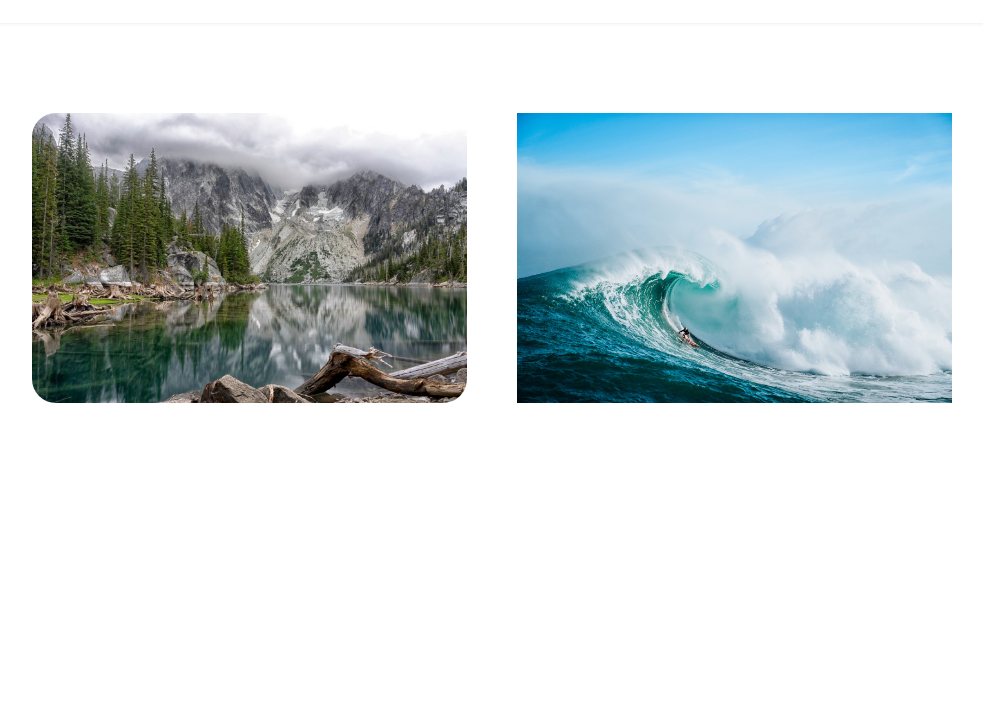
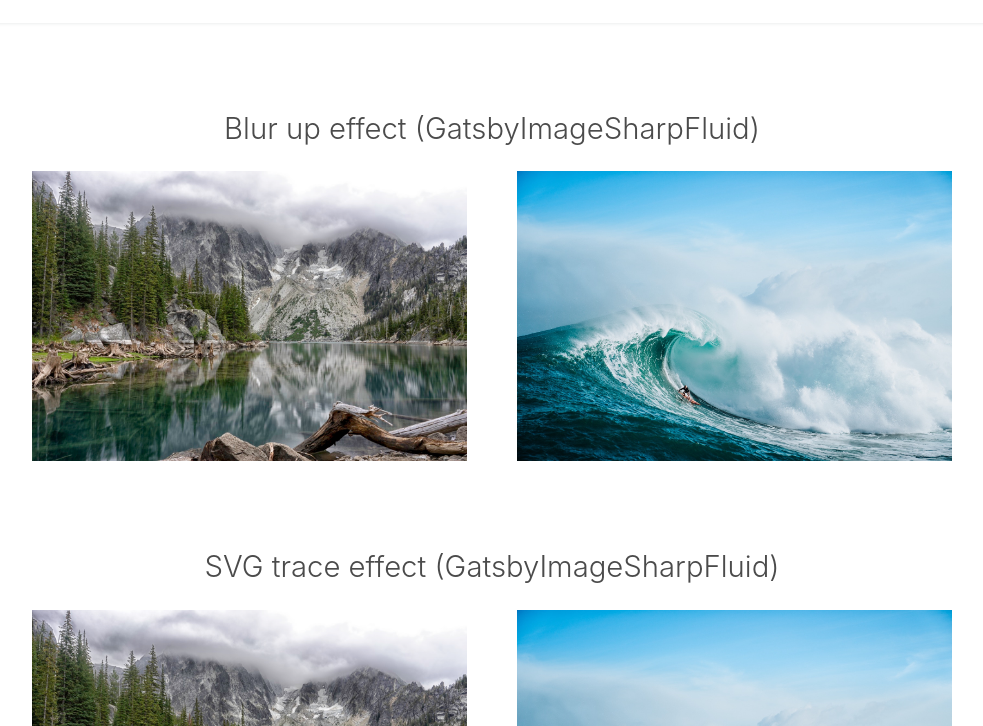
Before and after one commit to keegn/gatsby-image-example, a Gatsby site: page / in a window 1280 px wide. Shown: the part 74-800 px from the top of the page, without its empty margins (148-1131 px from the left). Built offline with nearby package versions, Linux system fonts and the light colour scheme; Gatsby itself is replaced by a stand-in of ours.

Commit message:
Added basic styling, need to remove css file and inline styles in favor of styled-components

```diff
--- a/src/components/header.js
+++ b/src/components/header.js
@@ -6,7 +6,7 @@ const Header = ({ siteTitle }) => (
     style={{
       background: 'white',
       boxShadow:'rgba(72, 76, 87, 0.1) 0px 1px 3px',
-      margin: '0 auto 5rem auto',
+      margin: '0 auto',
     }}
   >
     <div
--- a/src/pages/index.js
+++ b/src/pages/index.js
@@ -8,9 +8,14 @@ import Layout from '../components/layout'
 
 // Styled Component example - here we just pass in our gatsby Img component
 const Image = styled(Img)`
-  border-radius: 24px;
+  border-radius: none;
 `
-
+const SectionHeader = styled.h2`
+  font-weight: 300;
+  text-align: center;
+  padding: 5rem 10px 0;
+  color: #4b4b4b;
+`
 const Grid = styled.div`
   display: grid;
   grid-template-columns: repeat(auto-fill, minmax(350px, 1fr));
@@ -19,6 +24,12 @@ const Grid = styled.div`
 
 const IndexPage = (props) => (
   <Layout>
+    <SectionHeader>Blur up effect (GatsbyImageSharpFluid)</SectionHeader>
+    <Grid>
+    <Image fluid={props.data.imageMountain.childImageSharp.fluid} />
+    <Img fluid={props.data.imageApp.childImageSharp.fluid} />
+    </Grid>
+    <SectionHeader>SVG trace effect (GatsbyImageSharpFluid)</SectionHeader>
     <Grid>
     <Image fluid={props.data.imageMountain.childImageSharp.fluid} />
     <Img fluid={props.data.imageApp.childImageSharp.fluid} />
```
Also changed, not shown: README.md.
